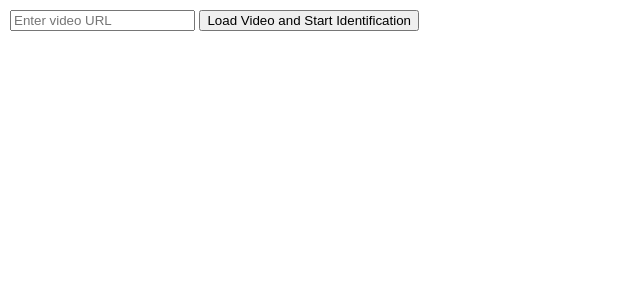
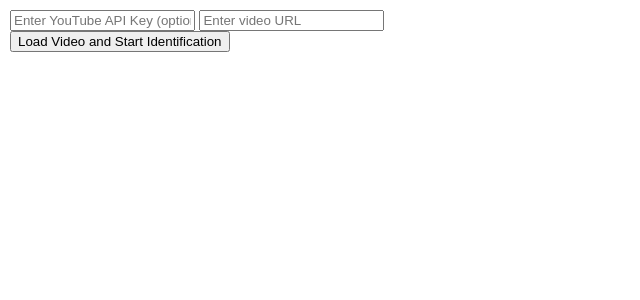
Before and after one commit to kanchang12/bird, a Flask app: page / in a window 1280 px wide. Shown: the top 300 px of the page, without its empty margins (0-640 px from the left). Run offline with Flask 3, Linux system fonts and the light colour scheme.

Commit message:
Update index.html

```diff
--- a/templates/index.html
+++ b/templates/index.html
@@ -41,6 +41,7 @@
 </head>
 <body>
     <div id="videoContainer">
+        <input type="text" id="apiKey" placeholder="Enter YouTube API Key (optional)">
         <input type="text" id="videoUrl" placeholder="Enter video URL">
         <button onclick="loadVideoAndIdentify()">Load Video and Start Identification</button>
         <div id="player"></div>
@@ -51,6 +52,7 @@
     <script>
         let player;
         let intervalId;
+        let youtubeApiKey = '';
 
         function log(message) {
             console.log(message);
@@ -58,6 +60,7 @@
 
         function loadVideoAndIdentify() {
             log('Loading video and starting identification...');
+            youtubeApiKey = document.getElementById('apiKey').value;
             const videoUrl = document.getElementById('videoUrl').value;
             const videoId = videoUrl.split('v=')[1].split('&')[0];
             log(`Video ID: ${videoId}`);
@@ -110,7 +113,8 @@
                             'Content-Type': 'application/json',
                         },
                         body: JSON.stringify({
-                            image_url: base64data
+                            image_url: base64data,
+                            youtube_api_key: youtubeApiKey  // Include API key if provided
                         })
                     })
                     .then(response => {
```
